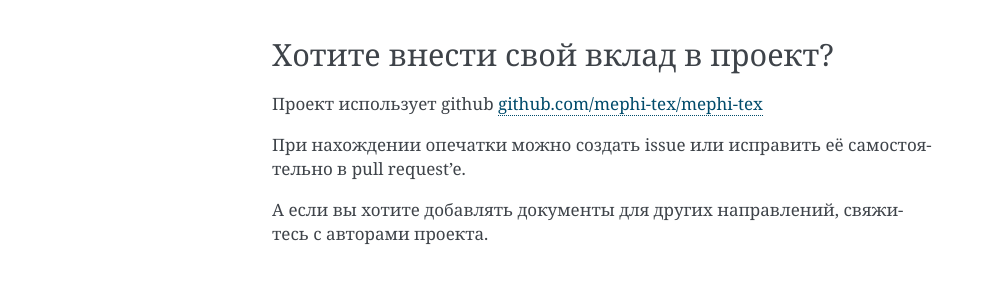
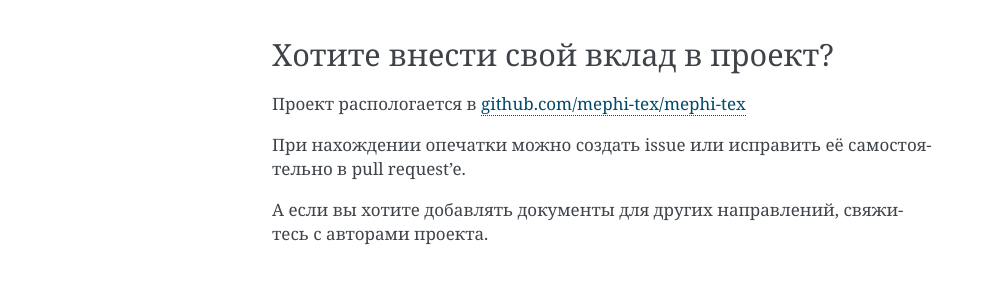
Before and after one commit to mephi-tex/mephi-tex, a Sphinx documentation site: the page built from docs/index.md, in a window 1280 px wide. Shown: the part 867-1151 px from the top of the page, without its empty margins (148-1141 px from the left). Built offline with Sphinx 7.4.7, drawn with Linux system fonts in a browser that asks for light colours; the version number could not be read and is left out.

Commit message:
index.md: change the wording

```diff
--- a/docs/index.md
+++ b/docs/index.md
@@ -52,7 +52,7 @@ IVT_evening/index.rst
 
 ## Хотите внести свой вклад в проект?
 
-Проект использует github [github.com/mephi-tex/mephi-tex](https://github.com/mephi-tex/mephi-tex>)
+Проект распологается в [github.com/mephi-tex/mephi-tex](https://github.com/mephi-tex/mephi-tex>)
 
 При нахождении опечатки можно создать issue или исправить её самостоятельно в pull request'e.
 
```
